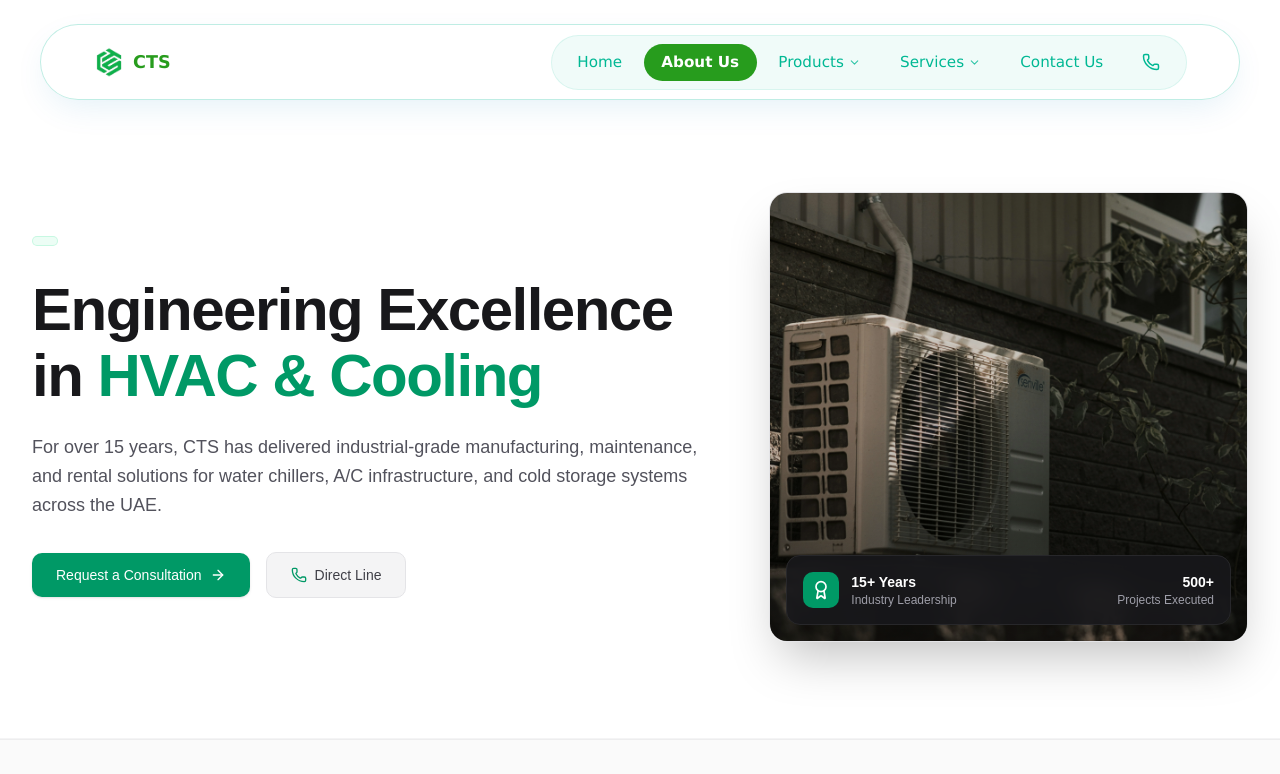
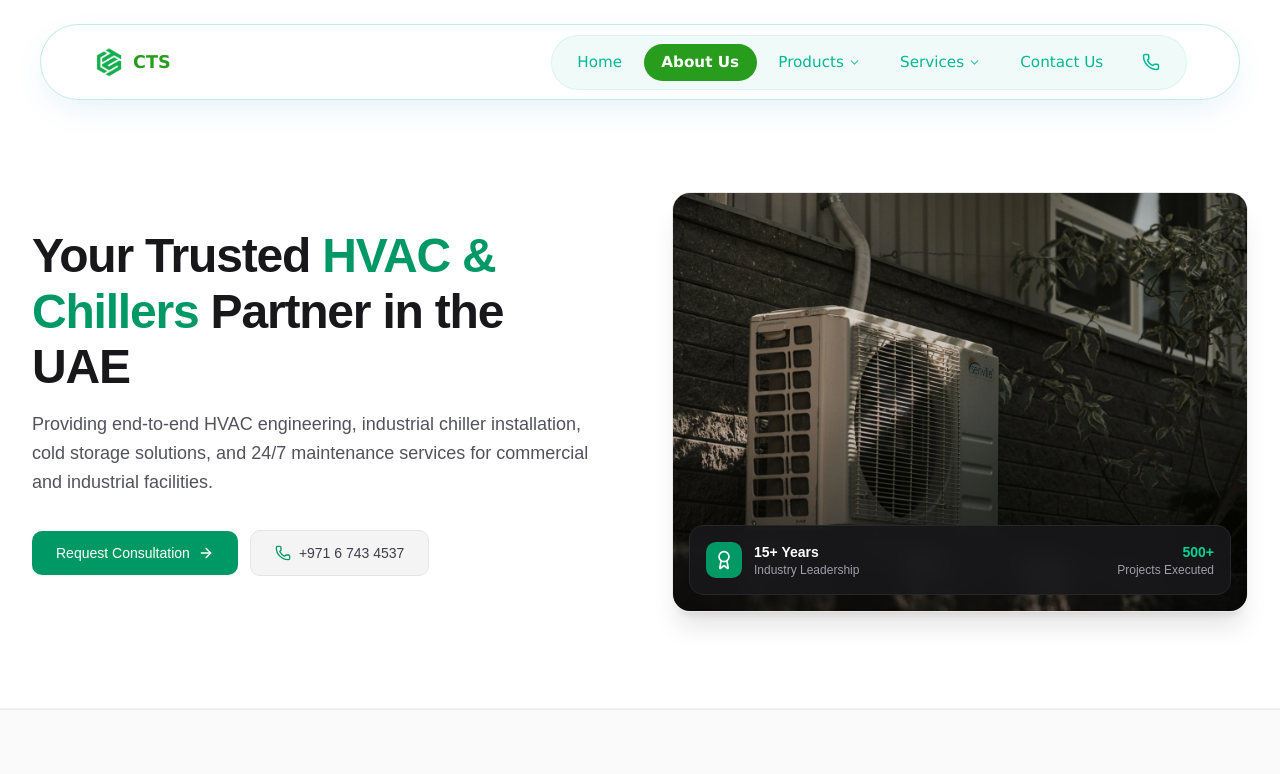
Before and after one commit to abints47/CTS-drchillar-project, a Next.js app: page /About in a window 1280 px wide. Shown: the top 774 px of the page. Built offline with nearby package versions, Linux system fonts and the light colour scheme.

Commit message:
First Deployment on Vercel

```diff
--- a/app/(dashboard)/About/page.tsx
+++ b/app/(dashboard)/About/page.tsx
@@ -10,7 +10,8 @@ import {
   Phone,
   Settings,
   Snowflake,
-  FileText
+  FileText,
+  Building2
 } from 'lucide-react'
 
 export const metadata: Metadata = {
@@ -24,58 +25,60 @@ export default function AboutPage() {
     <main className="min-h-screen pt-24 bg-white dark:bg-zinc-950 text-zinc-900 dark:text-zinc-100 selection:bg-emerald-500 selection:text-white">
 
       {/* =====================================================================
-          1. HERO SECTION
-          ===================================================================== */}
-      <section className="relative py-16 md:py-24 border-b border-zinc-100 dark:border-zinc-900">
-        <div className="max-w-7xl mx-auto px-4 sm:px-6 lg:px-8">
-          <div className="grid grid-cols-1 lg:grid-cols-12 gap-12 items-center">
+          1. MINIMALIST HERO SECTION
+          ==================================================================== */}
+      <section className="relative overflow-hidden py-16 lg:py-24 border-b border-zinc-100 dark:border-zinc-900">
+        <div className="max-w-7xl mx-auto px-4 sm:px-6 lg:px-8 relative z-10">
+          <div className="grid grid-cols-1 lg:grid-cols-12 gap-12 lg:gap-16 items-center">
 
-            {/* Left Content */}
-            <div className="lg:col-span-7 space-y-6" data-aos="fade-right" data-aos-duration="800">
-              <div className="inline-flex items-center gap-2 px-3 py-1 rounded-full text-xs font-medium bg-emerald-50 dark:bg-emerald-950/50 text-emerald-700 dark:text-emerald-400 border border-emerald-200/50 dark:border-emerald-800/50">
+            {/* Left Content (Minimal Width & Spacing) */}
+            <div className="lg:col-span-6 space-y-6" data-aos="fade-right" data-aos-duration="800">
+
+              <div className="space-y-4">
+                <h1 className="text-3xl sm:text-4xl lg:text-5xl font-bold tracking-tight text-zinc-900 dark:text-white leading-[1.15]">
+                  Your Trusted <span className="text-emerald-600 dark:text-emerald-500">HVAC & Chillers</span> Partner in the UAE
+                </h1>
+
+                <p className="text-base sm:text-lg text-zinc-600 dark:text-zinc-400 leading-relaxed max-w-xl">
+                  Providing end-to-end HVAC engineering, industrial chiller installation, cold storage solutions, and 24/7 maintenance services for commercial and industrial facilities.
+                </p>
               </div>
 
-              <h1 className="text-4xl sm:text-5xl lg:text-6xl font-bold tracking-tight text-zinc-900 dark:text-white leading-[1.1]">
-                Engineering Excellence in <span className="text-emerald-600 ">HVAC & Cooling</span>
-              </h1>
-
-              <p className="text-lg text-zinc-600 dark:text-zinc-400 font-normal leading-relaxed max-w-2xl">
-                For over 15 years, CTS has delivered industrial-grade manufacturing, maintenance, and rental solutions for water chillers, A/C infrastructure, and cold storage systems across the UAE.
-              </p>
-
-              <div className="flex flex-wrap items-center gap-4 pt-2">
+              {/* Minimal Action CTAs */}
+              <div className="flex flex-wrap items-center gap-3 pt-2">
                 <Link
                   href="/Contact"
-                  className="inline-flex items-center justify-center px-6 py-3 text-sm font-medium text-white bg-emerald-600 hover:bg-emerald-700 rounded-lg transition-all shadow-sm focus:outline-none focus:ring-2 focus:ring-emerald-500 focus:ring-offset-2"
+                  className="inline-flex items-center justify-center px-6 py-3 text-sm font-medium text-white bg-emerald-600 hover:bg-emerald-700 rounded-lg transition-all shadow-xs"
                 >
-                  Request a Consultation
+                  Request Consultation
                   <ArrowRight className="ml-2 w-4 h-4" />
                 </Link>
                 <a
-                  href="tel:++971 67434537"
+                  href="tel:+97167434537"
                   className="inline-flex items-center justify-center px-6 py-3 text-sm font-medium text-zinc-700 dark:text-zinc-300 bg-zinc-100 hover:bg-zinc-200 dark:bg-zinc-900 dark:hover:bg-zinc-800 rounded-lg transition-all border border-zinc-200 dark:border-zinc-800"
                 >
                   <Phone className="mr-2 w-4 h-4 text-emerald-600 dark:text-emerald-400" />
-                  Direct Line
+                  +971 6 743 4537
                 </a>
               </div>
+
             </div>
 
-            {/* Right Single Clean Image */}
-            <div className="lg:col-span-5" data-aos="fade-left" data-aos-duration="800">
-              <div className="relative w-full h-100 sm:h-112.5 rounded-2xl overflow-hidden shadow-2xl border border-zinc-200 dark:border-zinc-800">
+            {/* Right Visual Composition */}
+            <div className="lg:col-span-6" data-aos="fade-left" data-aos-duration="800">
+              <div className="relative w-full h-95 sm:h-105 rounded-2xl overflow-hidden shadow-xl border border-zinc-200/80 dark:border-zinc-800/80">
                 <Image
                   src="/images/asethetic-ac.webp"
                   alt="CTS Professional HVAC Systems"
                   fill
-                  sizes='1020'
-                  loading='eager'
+                  sizes="(max-width: 768px) 100vw, 50vw"
+                  loading="eager"
                   priority
                   className="object-cover"
                 />
-                <div className="absolute inset-0 bg-linear-to-t from-black/40 via-transparent to-transparent" />
+                <div className="absolute inset-0 bg-linear-to-t from-black/50 via-transparent to-transparent" />
 
-                {/* Floating trust badge badge */}
+                {/* Floating trust badge */}
                 <div className="absolute bottom-4 left-4 right-4 bg-zinc-900/90 backdrop-blur-md p-4 rounded-xl border border-zinc-800 flex items-center justify-between text-white">
                   <div className="flex items-center gap-3">
                     <div className="p-2 bg-emerald-600 rounded-lg text-white">
@@ -87,10 +90,11 @@ export default function AboutPage() {
                     </div>
                   </div>
                   <div className="text-right">
-                    <p className="text-sm font-semibold">500+</p>
+                    <p className="text-sm font-semibold text-emerald-400">500+</p>
                     <p className="text-xs text-zinc-400">Projects Executed</p>
                   </div>
                 </div>
+
               </div>
             </div>
 
@@ -100,12 +104,12 @@ export default function AboutPage() {
 
       {/* =====================================================================
           3. MISSION & VISION
-          ===================================================================== */}
+          ==================================================================== */}
       <section className="py-16 bg-zinc-50 dark:bg-zinc-900/50 border-y border-zinc-200/60 dark:border-zinc-900">
         <div className="max-w-7xl mx-auto px-4 sm:px-6 lg:px-8">
           <div className="grid grid-cols-1 md:grid-cols-2 gap-8">
 
-            <div className="bg-white dark:bg-zinc-900 p-8 rounded-2xl border border-zinc-200 dark:border-zinc-800 shadow-sm space-y-4" data-aos="fade-up">
+            <div className="bg-white dark:bg-zinc-900 p-8 rounded-2xl border border-zinc-200 dark:border-zinc-800 shadow-xs space-y-4" data-aos="fade-up">
               <div className="w-10 h-10 rounded-lg bg-emerald-50 dark:bg-emerald-950/60 text-emerald-600 dark:text-emerald-400 flex items-center justify-center font-bold">
                 01
               </div>
@@ -115,7 +119,7 @@ export default function AboutPage() {
               </p>
             </div>
 
-            <div className="bg-white dark:bg-zinc-900 p-8 rounded-2xl border border-zinc-200 dark:border-zinc-800 shadow-sm space-y-4" data-aos="fade-up" data-aos-delay="150">
+            <div className="bg-white dark:bg-zinc-900 p-8 rounded-2xl border border-zinc-200 dark:border-zinc-800 shadow-xs space-y-4" data-aos="fade-up" data-aos-delay="150">
               <div className="w-10 h-10 rounded-lg bg-emerald-50 dark:bg-emerald-950/60 text-emerald-600 dark:text-emerald-400 flex items-center justify-center font-bold">
                 02
               </div>
@@ -131,7 +135,7 @@ export default function AboutPage() {
 
       {/* =====================================================================
           4. CORE CAPABILITIES / SERVICES OVERVIEW
-          ===================================================================== */}
+          ==================================================================== */}
       <section className="py-24">
         <div className="max-w-7xl mx-auto px-4 sm:px-6 lg:px-8">
           <div className="text-center max-w-2xl mx-auto mb-16 space-y-3" data-aos="fade-up">
@@ -187,7 +191,7 @@ export default function AboutPage() {
                   data-aos="fade-up"
                   data-aos-delay={idx * 50}
                 >
-                  <div className="w-10 h-10 rounded-lg bg-white dark:bg-zinc-800 shadow-sm border border-zinc-200/60 dark:border-zinc-700/60 text-emerald-600 dark:text-emerald-400 flex items-center justify-center">
+                  <div className="w-10 h-10 rounded-lg bg-white dark:bg-zinc-800 shadow-xs border border-zinc-200/60 dark:border-zinc-700/60 text-emerald-600 dark:text-emerald-400 flex items-center justify-center">
                     <IconComponent className="w-5 h-5" />
                   </div>
                   <h3 className="text-lg font-semibold text-zinc-900 dark:text-white">{service.title}</h3>
@@ -201,7 +205,7 @@ export default function AboutPage() {
 
       {/* =====================================================================
           5. MINIMAL METRICS BAR
-          ===================================================================== */}
+          ==================================================================== */}
       <section className="py-12 bg-[#33445a] text-white">
         <div className="max-w-7xl mx-auto px-4 sm:px-6 lg:px-8">
           <div className="grid grid-cols-2 md:grid-cols-4 gap-8 text-center">
@@ -227,7 +231,7 @@ export default function AboutPage() {
 
       {/* =====================================================================
           6. PROFESSIONAL FOOTER CTA
-          ===================================================================== */}
+          ==================================================================== */}
       <section className="py-20 border-t border-zinc-200 dark:border-zinc-900">
         <div className="max-w-4xl mx-auto px-4 sm:px-6 lg:px-8 text-center space-y-6">
           <h2 className="text-3xl sm:text-4xl font-bold tracking-tight text-zinc-900 dark:text-white">
@@ -239,7 +243,7 @@ export default function AboutPage() {
           <div className="pt-2">
             <Link
               href="/Contact"
-              className="inline-flex items-center justify-center px-8 py-3.5 text-sm font-medium text-white bg-emerald-600 hover:bg-emerald-700 rounded-lg transition shadow-sm focus:outline-none focus:ring-2 focus:ring-emerald-500"
+              className="inline-flex items-center justify-center px-8 py-3.5 text-sm font-medium text-white bg-emerald-600 hover:bg-emerald-700 rounded-lg transition shadow-xs focus:outline-none focus:ring-2 focus:ring-emerald-500"
             >
               Get in Touch with CTS
               <ArrowRight className="ml-2 w-4 h-4" />
--- a/app/globals.css
+++ b/app/globals.css
@@ -122,7 +122,8 @@
     @apply border-border outline-ring/50;
   }
   body {
-    font-family: sans-serif;
+    font-family: 'Plus Jakarta Sans', sans-serif;
+
     @apply bg-background text-foreground;
   }
   html {
```
Also changed, not shown: components/ParallaxCarousel.module.css (+4 -4 lines).
